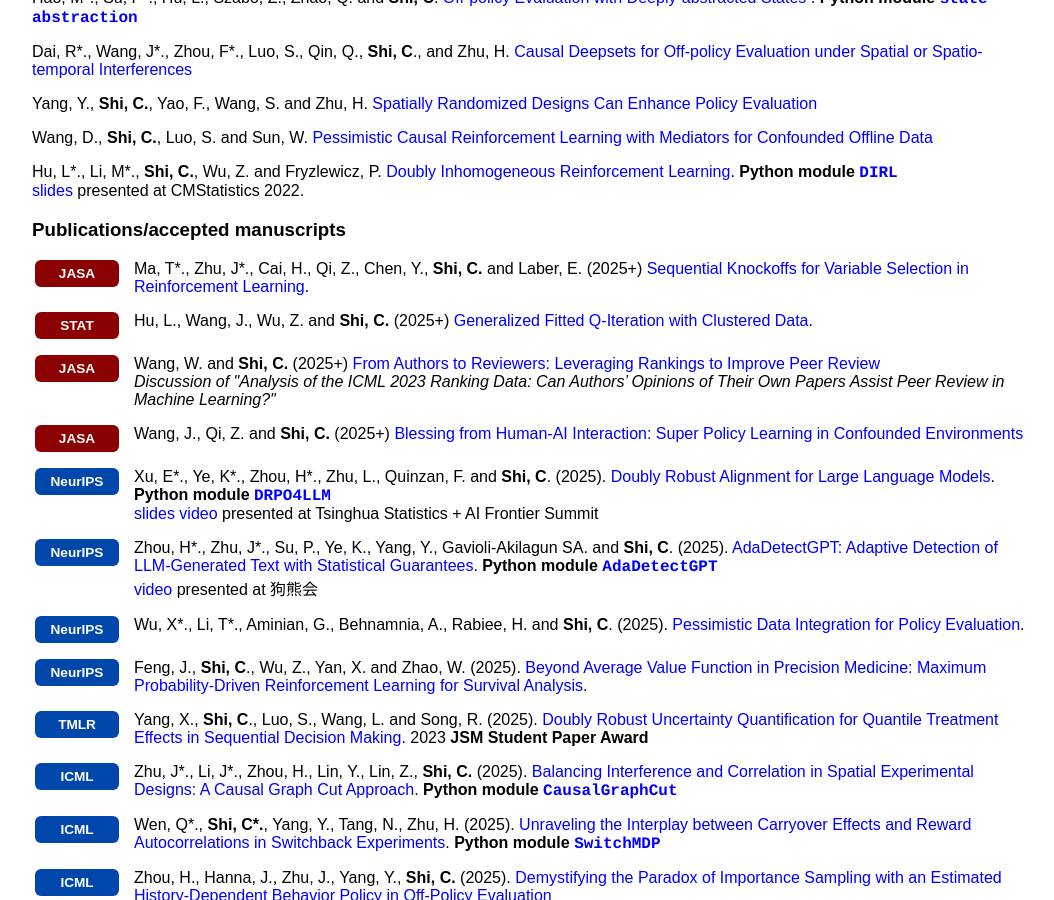
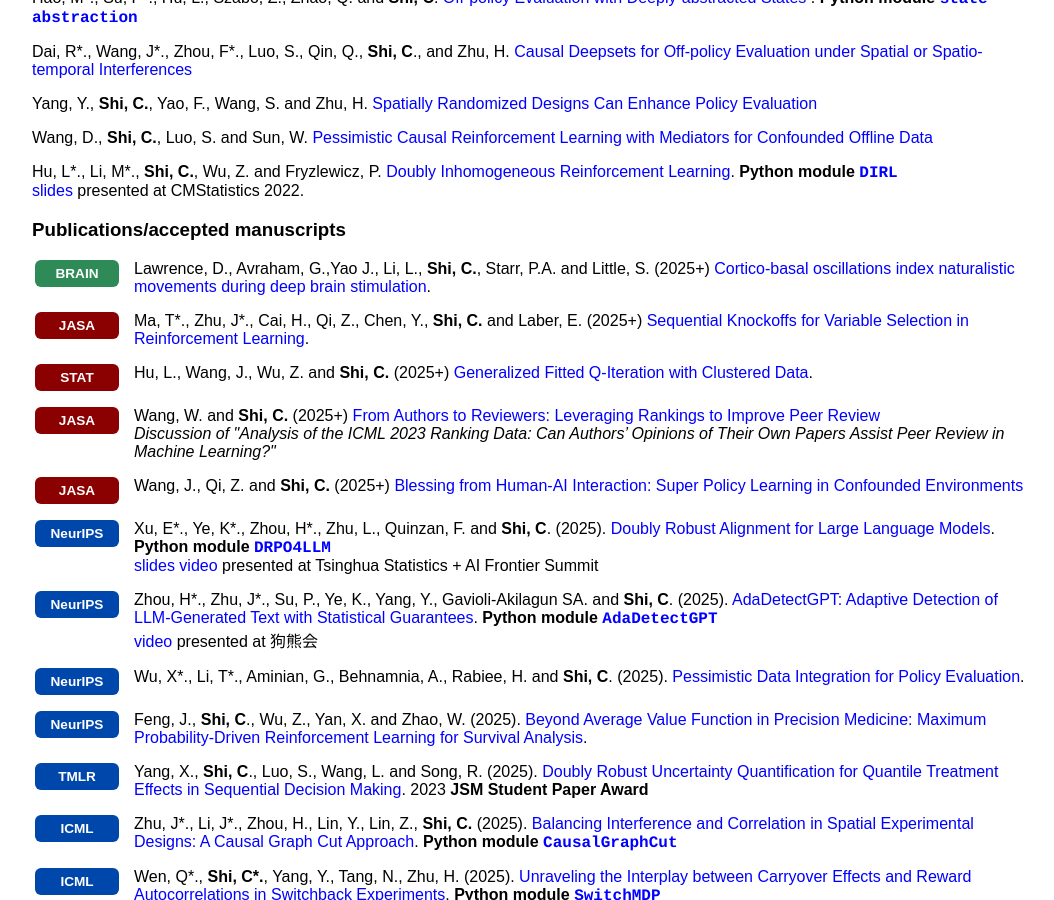
Before and after one commit to callmespring/callmespring.github.io, a Jekyll site: the page built from publication.md, in a window 1280 px wide and 900 px high, scrolled down 688 px. Shown: the whole window, without its empty margins (108-1162 px from the left). Built offline with Jekyll 4.4.1, drawn with Linux system fonts in a browser that asks for light colours.

Commit message:
Update publication.md

```diff
--- a/publication.md
+++ b/publication.md
@@ -48,6 +48,15 @@ Mediators for Confounded Offline Data](https://arxiv.org/pdf/2403.11841.pdf)
 Hu, L\*., Li, M\*., **Shi, C.**, Wu, Z. and Fryzlewicz, P. [Doubly Inhomogeneous Reinforcement Learning](https://arxiv.org/pdf/2211.03983.pdf). **Python module** [<span style="font-family:courier;">**DIRL**</span>](https://github.com/zaza0209/DIRL) <br/> [<font size="3">slides</font>](./slides/DIRL.pdf) <font size="3">presented at CMStatistics 2022</font>.
 
 ### Publications/accepted manuscripts
+
+<div class="publication-entry" style="display: flex; align-items: flex-start; margin-bottom: 1em;">
+  <div class="pub-venue" style="flex: 0 0 90px; margin-right: 12px; display: flex; align-items: center; justify-content: center;">
+    <span class="publication-logo-badge badge-psych">BRAIN</span>
+  </div>
+  <div class="pub-content" style="flex: 1;">
+    Lawrence, D., Avraham, G.,Yao J., Li, L., <strong>Shi, C.</strong>, Starr, P.A. and Little, S. (2025+) <a href="https://academic.oup.com/brain/advance-article/doi/10.1093/brain/awaf466/8380666">Cortico-basal oscillations index naturalistic movements during deep brain stimulation</a>.
+  </div>
+</div>
 
 <div class="publication-entry" style="display: flex; align-items: flex-start; margin-bottom: 1em;">
   <div class="pub-venue" style="flex: 0 0 90px; margin-right: 12px; display: flex; align-items: center; justify-content: center;">
```
